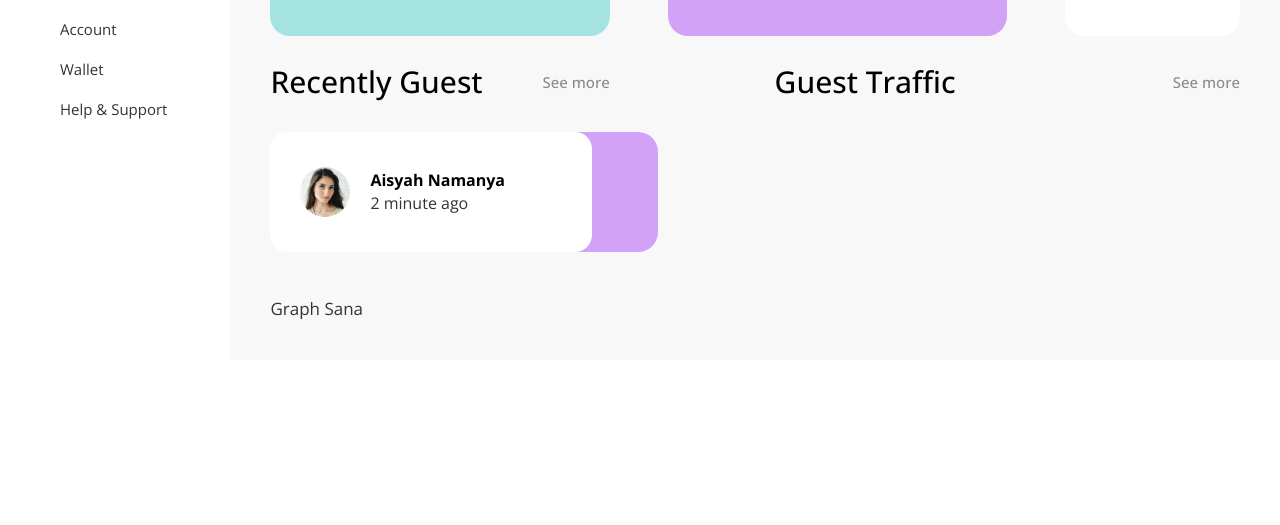
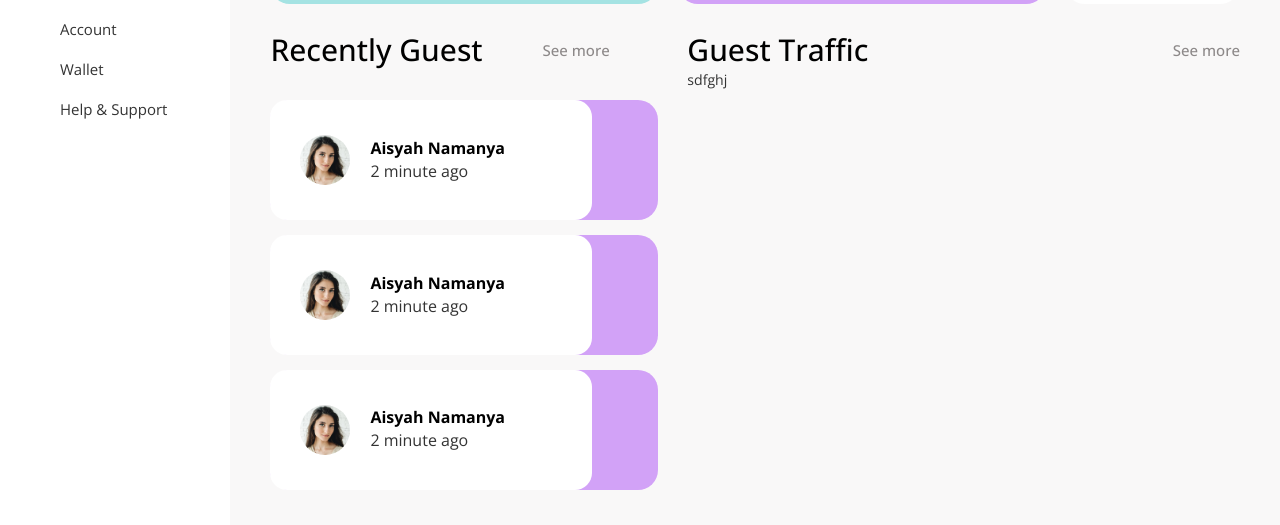
Before and after one commit to Ansarkm2019/task-11, a React (Create React App) app: page / in a window 1280 px wide. Shown: the part 427-952 px from the top of the page. Before the commit the page ends 800 px from the top, so only its background shows below. Built offline with nearby package versions, Linux system fonts and the light colour scheme.

Commit message:
Graph start

```diff
--- a/src/components/screens/Graph.js
+++ b/src/components/screens/Graph.js
@@ -1,9 +1,18 @@
 import React from 'react'
+import styled from 'styled-components';
 
 function Graph() {
   return (
-    <div>Graph Sana</div>
+    <>
+        <GraphContainer>
+            <h1>sdfghj</h1>
+        </GraphContainer>
+    </>
   )
 }
 
 export default Graph
+
+const GraphContainer = styled.section`
+    width: 57%;
+`;
--- a/src/components/screens/Guestlist.js
+++ b/src/components/screens/Guestlist.js
@@ -8,7 +8,6 @@ function Guestlist() {
     <>
         <GuestListContainer>
             <GuestList>
-
                 <GuestLeft>
                     <GuestPicSpan>
                         <GuestPic src={require("../../assets/images/rectangle_20695.jpg")} />
@@ -32,10 +31,55 @@ function Guestlist() {
                 </GuestRight>
             </GuestList>
 
-            <GuestList></GuestList>
-            <GuestList></GuestList>
-            <GuestList></GuestList>
+            <GuestList>
+                <GuestLeft>
+                    <GuestPicSpan>
+                        <GuestPic src={require("../../assets/images/rectangle_20695.jpg")} />
+                    </GuestPicSpan>
+                    <GuestNameDiv>
+                        <GuestNameInput type={"text"} value={"Aisyah Namanya"} />
+                        <GuestTimeP>2 minute ago</GuestTimeP>
+                    </GuestNameDiv>
+                </GuestLeft>
+
+                <GuestRight className={"click"} >
+                    <EditSpan>
+                        <Editimg src={require("../../assets/images/fa_solid_pen.svg").default} />
+                    </EditSpan>
+                    <DeleteSpan>
+                        <DeleteImg src={require("../../assets/images/bxs_trash_alt.svg").default} />
+                    </DeleteSpan>
+                    <DotsSpan>
+                        <DotsImg src={require("../../assets/images/bi_three_dots_vertical.svg").default} />
+                    </DotsSpan>
+                </GuestRight>
+            </GuestList>
+
+            <GuestList>
+                <GuestLeft>
+                    <GuestPicSpan>
+                        <GuestPic src={require("../../assets/images/rectangle_20695.jpg")} />
+                    </GuestPicSpan>
+                    <GuestNameDiv>
+                        <GuestNameInput type={"text"} value={"Aisyah Namanya"} />
+                        <GuestTimeP>2 minute ago</GuestTimeP>
+                    </GuestNameDiv>
+                </GuestLeft>
+
+                <GuestRight className={"click"} >
+                    <EditSpan>
+                        <Editimg src={require("../../assets/images/fa_solid_pen.svg").default} />
+                    </EditSpan>
+                    <DeleteSpan>
+                        <DeleteImg src={require("../../assets/images/bxs_trash_alt.svg").default} />
+                    </DeleteSpan>
+                    <DotsSpan>
+                        <DotsImg src={require("../../assets/images/bi_three_dots_vertical.svg").default} />
+                    </DotsSpan>
+                </GuestRight>
+            </GuestList>
         </GuestListContainer>
+
     </>
   )
 }
--- a/src/components/screens/Middle.js
+++ b/src/components/screens/Middle.js
@@ -68,8 +68,10 @@ function Middle() {
                 </MoreLeft>
             </More>
 
-            <Guestlist />
-            <Graph />
+            <Container2>
+                <Guestlist />
+                <Graph />
+            </Container2>
 
         </Spotlight>
     </>
@@ -92,7 +94,7 @@ const TopCantainer = styled.section`
     justify-content: space-between;
 `;
 const MaleGuestBox = styled.section`
-    width: 35%;
+    width: 40%;
     background-color: #A5E3E3;
     padding: 50px;
     border-radius: 20px;
@@ -144,7 +146,7 @@ const TotalComeM = styled.h5`
 
 
 const FemaleGuestBox = styled.section`
-    width: 35%;
+    width: 38%;
     background-color: #D2A2F7;
     padding: 50px;
     border-radius: 20px;
@@ -213,7 +215,7 @@ const MoreRight = styled.div`
 
 `;
 const MoreLeft = styled.div`
-    width: 48%;
+    width: 57%;
     display: flex;
     justify-content: space-between;
     align-items: center;
@@ -228,3 +230,9 @@ const A = styled.a`
     font-size: 15px;
     color: #8D8989;
 `;
+
+
+const Container2 =styled.section`
+    display: flex;
+    justify-content: space-between;
+`;
```
